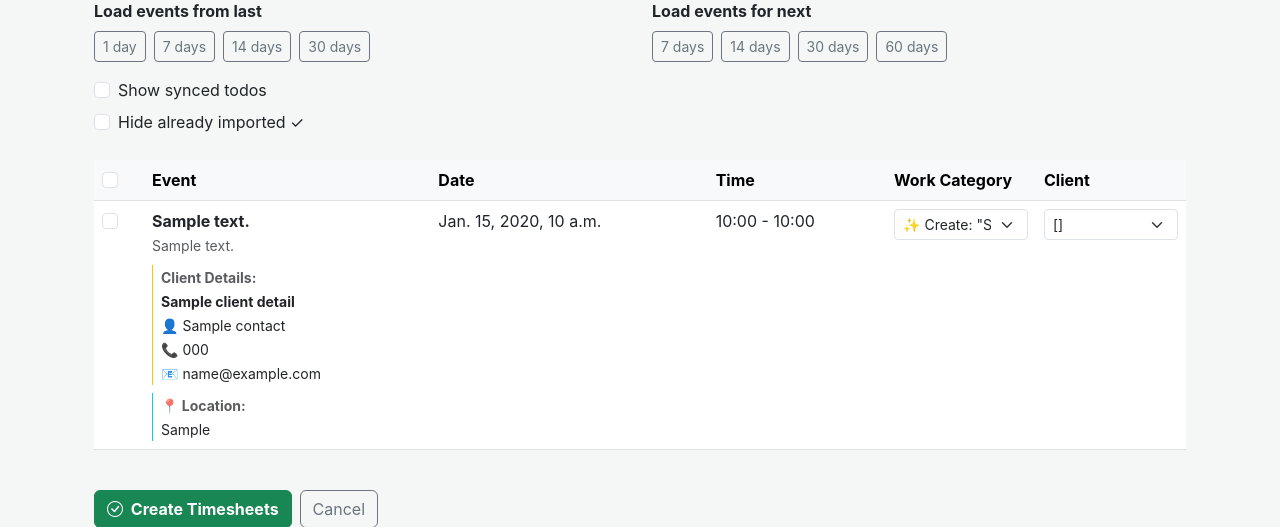
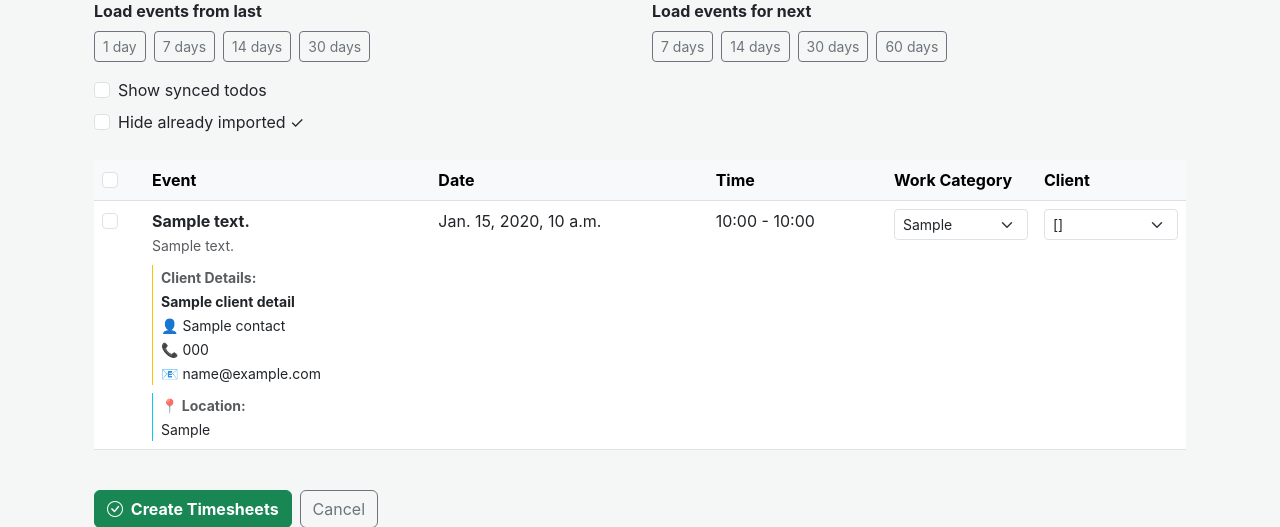
Before and after one commit to peterretief/billing-v2, a Django app: template todos/templates/todos/import_calendar_events.html in a window 1280 px wide. Shown: the part 184-711 px from the top of the page. Run offline with Django 5.2, Linux system fonts and the light colour scheme; the template is opened without the code that fills it: most values are stand-ins (such as "Sample title", 1, 10 or a date in 2020); some libraries are stand-ins or nearby versions.

Commit message:
fix: Pre-fill category dropdown with event title
- Show suggested category (from event title) as pre-selected option
- Label as 'From Event Title' for clarity
- Makes it clear what category will be used by default
- Users can still choose from existing categories below
- Cleaner, simpler display focusing on the title-based suggestion

```diff
--- a/todos/templates/todos/import_calendar_events.html
+++ b/todos/templates/todos/import_calendar_events.html
@@ -130,9 +130,9 @@
                                                     <select name="category_id_{{ event.id }}" class="form-select form-select-sm">
                                                         <option value="">-- Select --</option>
                                                         {% if event.suggested_category %}
-                                                            <optgroup label="Create New">
-                                                                <option value="" selected style="font-style: italic; font-weight: bold;">
-                                                                    ✨ Create: "{{ event.suggested_category }}"
+                                                            <optgroup label="From Event Title">
+                                                                <option value="" selected>
+                                                                    {{ event.suggested_category }}
                                                                 </option>
                                                             </optgroup>
                                                         {% endif %}
```
